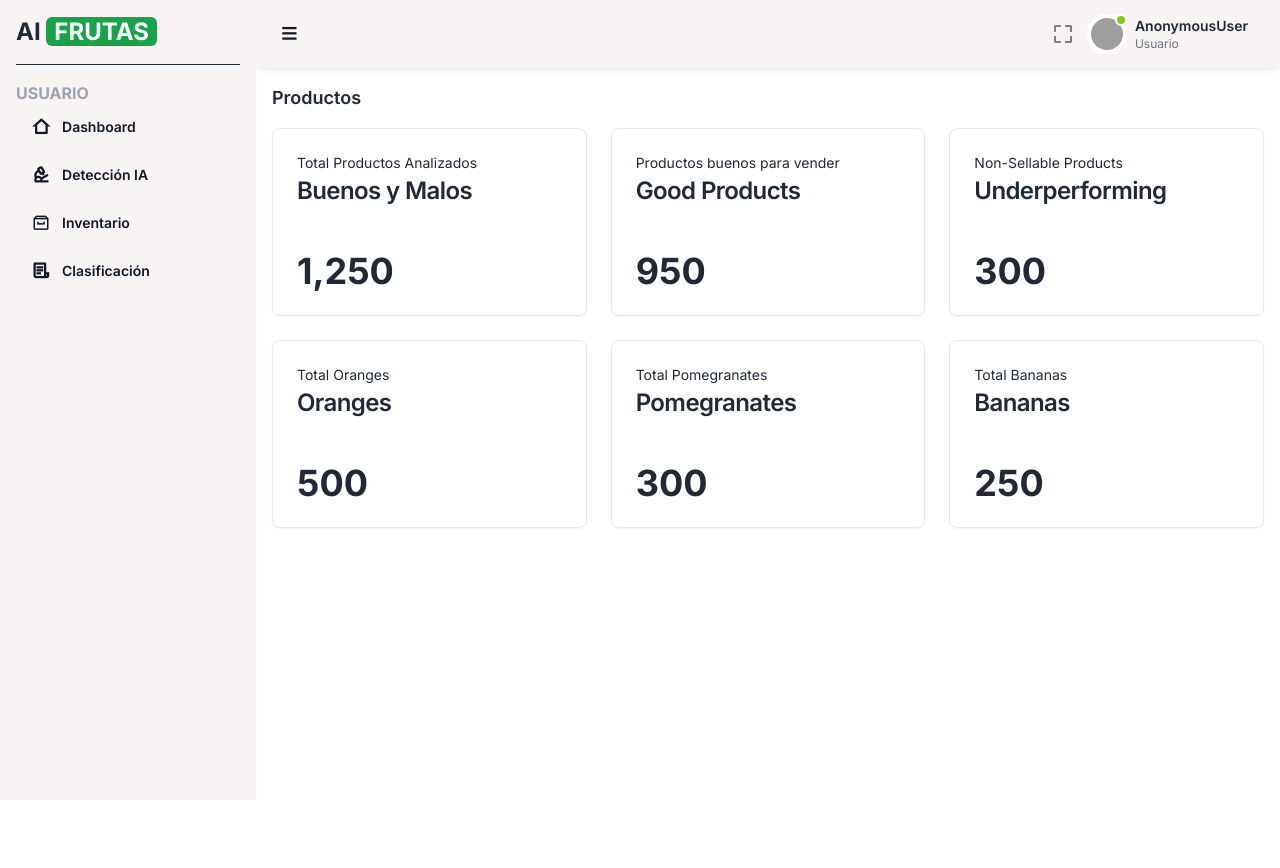
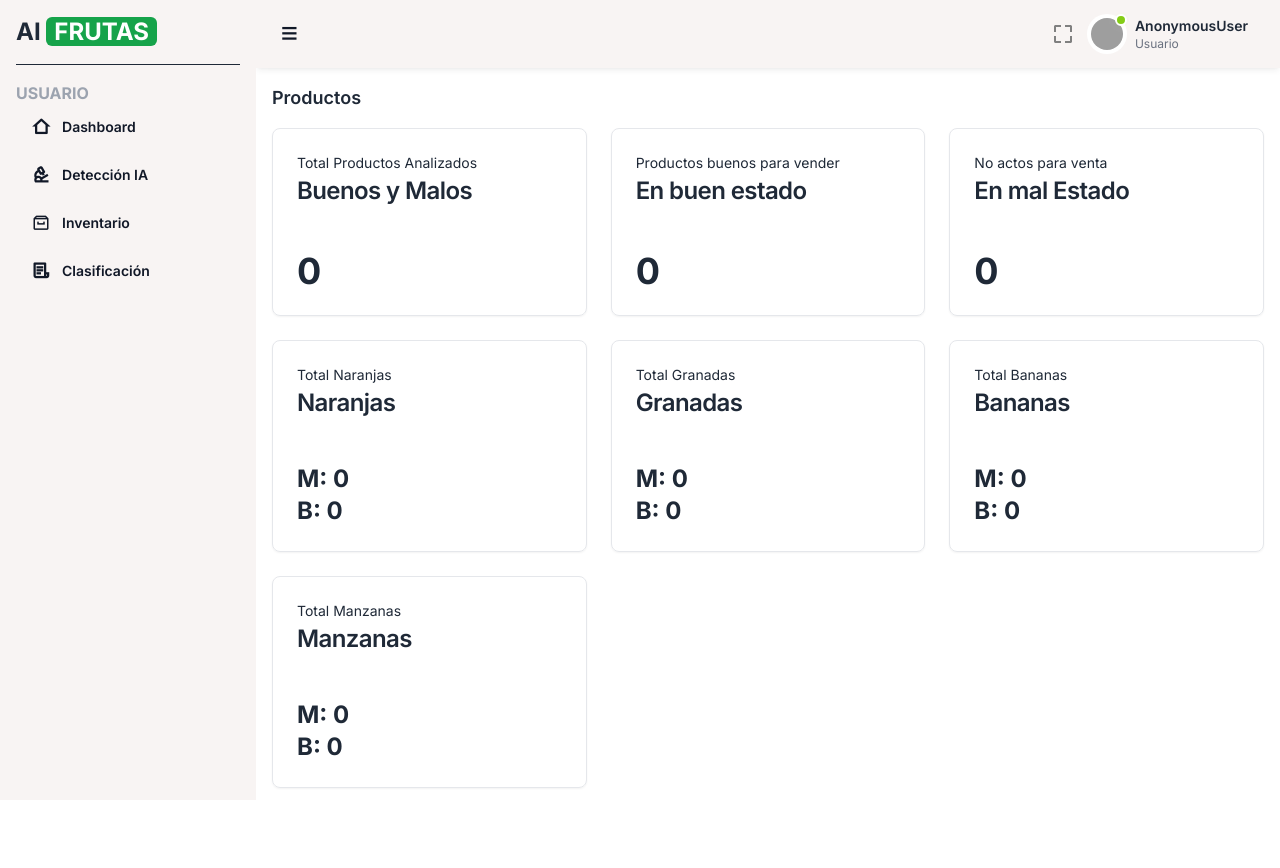
Before and after one commit to LarsSong1/fruits-detect, a Django app: page / in a window 1280 px wide. Run offline with Django 5.2, Linux system fonts and the light colour scheme; data that the repository does not hold is empty; some libraries are stand-ins or nearby versions; grey boxes are pictures that could not be loaded.

Commit message:
falta-mejorar-ia

```diff
--- a/fruitsState/templates/home.html
+++ b/fruitsState/templates/home.html
@@ -16,45 +16,47 @@
                 <h3 class="whitespace-nowrap text-2xl font-semibold leading-none tracking-tight">Buenos y Malos</h3>
             </div>
             <div class="p-6">
-                <div class="text-4xl font-bold">1,250</div>
+                <div class="text-4xl font-bold">{{stats.total}}</div>
             </div>
             </div>
             <div class="rounded-lg border bg-card text-card-foreground shadow-sm flex flex-col" data-v0-t="card">
             <div class="flex flex-col space-y-1.5 p-6">
                 <p class="text-sm text-muted-foreground">Productos buenos para vender</p>
-                <h3 class="whitespace-nowrap text-2xl font-semibold leading-none tracking-tight">Good Products</h3>
+                <h3 class="whitespace-nowrap text-2xl font-semibold leading-none tracking-tight">En buen estado</h3>
             </div>
             <div class="p-6">
-                <div class="text-4xl font-bold">950</div>
+                <div class="text-4xl font-bold">{{stats.total_good}}</div>
             </div>
             </div>
             <div class="rounded-lg border bg-card text-card-foreground shadow-sm flex flex-col" data-v0-t="card">
             <div class="flex flex-col space-y-1.5 p-6">
-                <p class="text-sm text-muted-foreground">Non-Sellable Products</p>
-                <h3 class="whitespace-nowrap text-2xl font-semibold leading-none tracking-tight">Underperforming</h3>
+                <p class="text-sm text-muted-foreground">No actos para venta</p>
+                <h3 class="whitespace-nowrap text-2xl font-semibold leading-none tracking-tight">En mal Estado</h3>
             </div>
             <div class="p-6">
-                <div class="text-4xl font-bold">300</div>
+                <div class="text-4xl font-bold">{{stats.total_bad}}</div>
             </div>
             </div>
         </div>
         <div class="grid md:grid-cols-3 gap-6">
             <div class="rounded-lg border bg-card text-card-foreground shadow-sm flex flex-col" data-v0-t="card">
             <div class="flex flex-col space-y-1.5 p-6">
-                <p class="text-sm text-muted-foreground">Total Oranges</p>
-                <h3 class="whitespace-nowrap text-2xl font-semibold leading-none tracking-tight">Oranges</h3>
+                <p class="text-sm text-muted-foreground">Total Naranjas</p>
+                <h3 class="whitespace-nowrap text-2xl font-semibold leading-none tracking-tight">Naranjas</h3>
             </div>
             <div class="p-6">
-                <div class="text-4xl font-bold">500</div>
+                <div class="text-2xl font-bold">M: {{stats.orange.bad}}</div>
+                <div class="text-2xl font-bold">B: {{stats.orange.good}}</div>
             </div>
             </div>
             <div class="rounded-lg border bg-card text-card-foreground shadow-sm flex flex-col" data-v0-t="card">
             <div class="flex flex-col space-y-1.5 p-6">
-                <p class="text-sm text-muted-foreground">Total Pomegranates</p>
-                <h3 class="whitespace-nowrap text-2xl font-semibold leading-none tracking-tight">Pomegranates</h3>
+                <p class="text-sm text-muted-foreground">Total Granadas</p>
+                <h3 class="whitespace-nowrap text-2xl font-semibold leading-none tracking-tight">Granadas</h3>
             </div>
             <div class="p-6">
-                <div class="text-4xl font-bold">300</div>
+                <div class="text-2xl font-bold">M: {{stats.pomegranate.bad}}</div>
+                <div class="text-2xl font-bold">B: {{stats.pomegranate.good}}</div>
             </div>
             </div>
             <div class="rounded-lg border bg-card text-card-foreground shadow-sm flex flex-col" data-v0-t="card">
@@ -63,8 +65,20 @@
                 <h3 class="whitespace-nowrap text-2xl font-semibold leading-none tracking-tight">Bananas</h3>
             </div>
             <div class="p-6">
-                <div class="text-4xl font-bold">250</div>
+                <div class="text-2xl font-bold">M: {{stats.banana.bad}}</div>
+                <div class="text-2xl font-bold">B: {{stats.banana.good}}</div>
             </div>
+            </div>
+
+            <div class="rounded-lg border bg-card text-card-foreground shadow-sm flex flex-col" data-v0-t="card">
+                <div class="flex flex-col space-y-1.5 p-6">
+                    <p class="text-sm text-muted-foreground">Total Manzanas</p>
+                    <h3 class="whitespace-nowrap text-2xl font-semibold leading-none tracking-tight">Manzanas</h3>
+                </div>
+                <div class="p-6">
+                    <div class="text-2xl font-bold">M: {{stats.apple.bad}}</div>
+                    <div class="text-2xl font-bold">B: {{stats.apple.good}}</div>
+                </div>
             </div>
         </div>
         </div>
--- a/fruitsState/views.py
+++ b/fruitsState/views.py
@@ -57,8 +57,38 @@ def Register(request):
 
 def Home(request):
     user = request.user
+    images = ImageModel.objects.all()
+
+    stats = {
+        'total_good': 0,
+        'total_bad': 0,
+        'total': 0,
+        'apple': {'good': 0, 'bad': 0},
+        'banana': {'good': 0, 'bad': 0},
+        'orange': {'good': 0, 'bad': 0},
+        'pomegranate': {'good': 0, 'bad': 0},
+    }
+
+    # Calcular estadísticas
+    for image in images:
+        stats['total_good'] += image.good_apple + image.good_banana + image.good_orange + image.good_pomegranate
+        stats['total_bad'] += image.bad_apple + image.bad_banana + image.bad_orange + image.bad_pomegranate
+
+        stats['total'] += image.good_apple + image.good_banana + image.good_orange + image.good_pomegranate + image.bad_apple + image.bad_banana + image.bad_orange + image.bad_pomegranate
+        stats['apple']['good'] += image.good_apple
+        stats['apple']['bad'] += image.bad_apple
+
+        stats['banana']['good'] += image.good_banana
+        stats['banana']['bad'] += image.bad_banana
+
+        stats['orange']['good'] += image.good_orange
+        stats['orange']['bad'] += image.bad_orange
+
+        stats['pomegranate']['good'] += image.good_pomegranate
+        stats['pomegranate']['bad'] += image.bad_pomegranate
     return render(request,'home.html', {
-        'user': user
+        'user': user,
+        'stats': stats
     })
 
 
```
